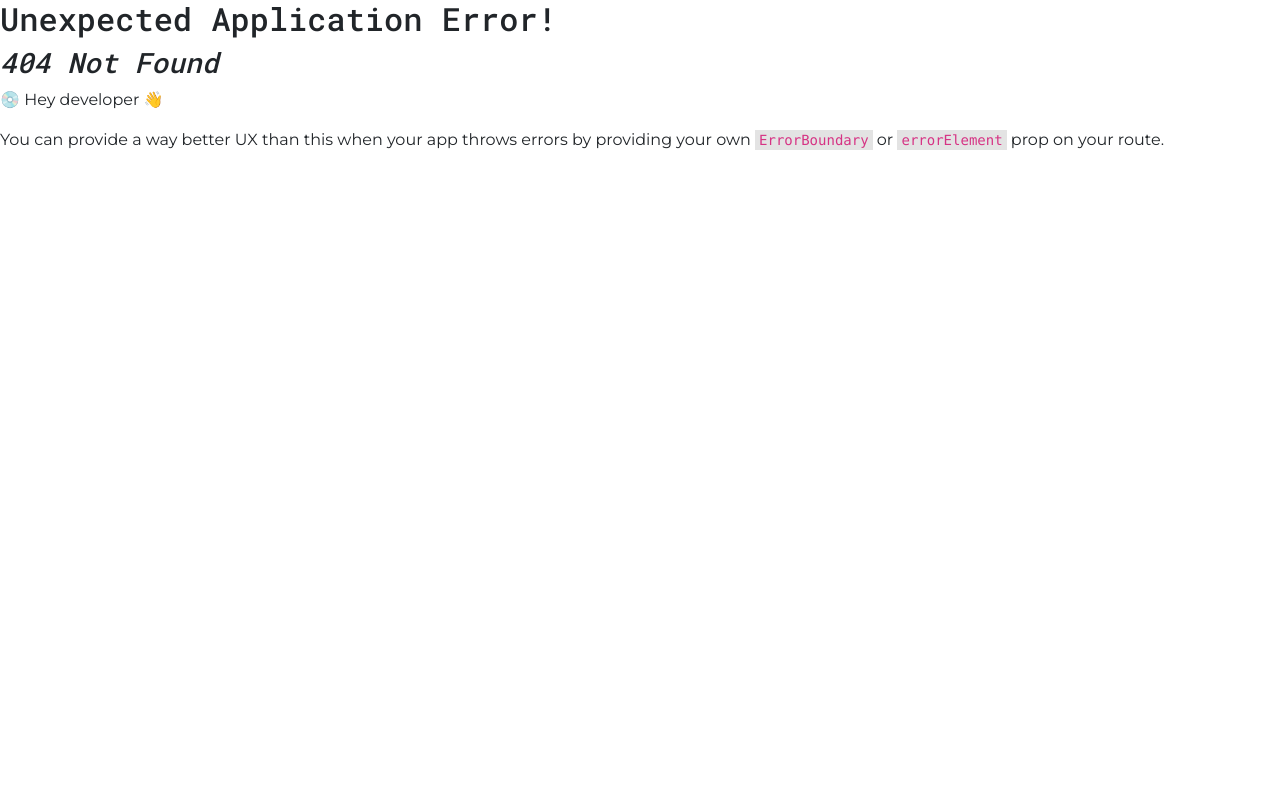
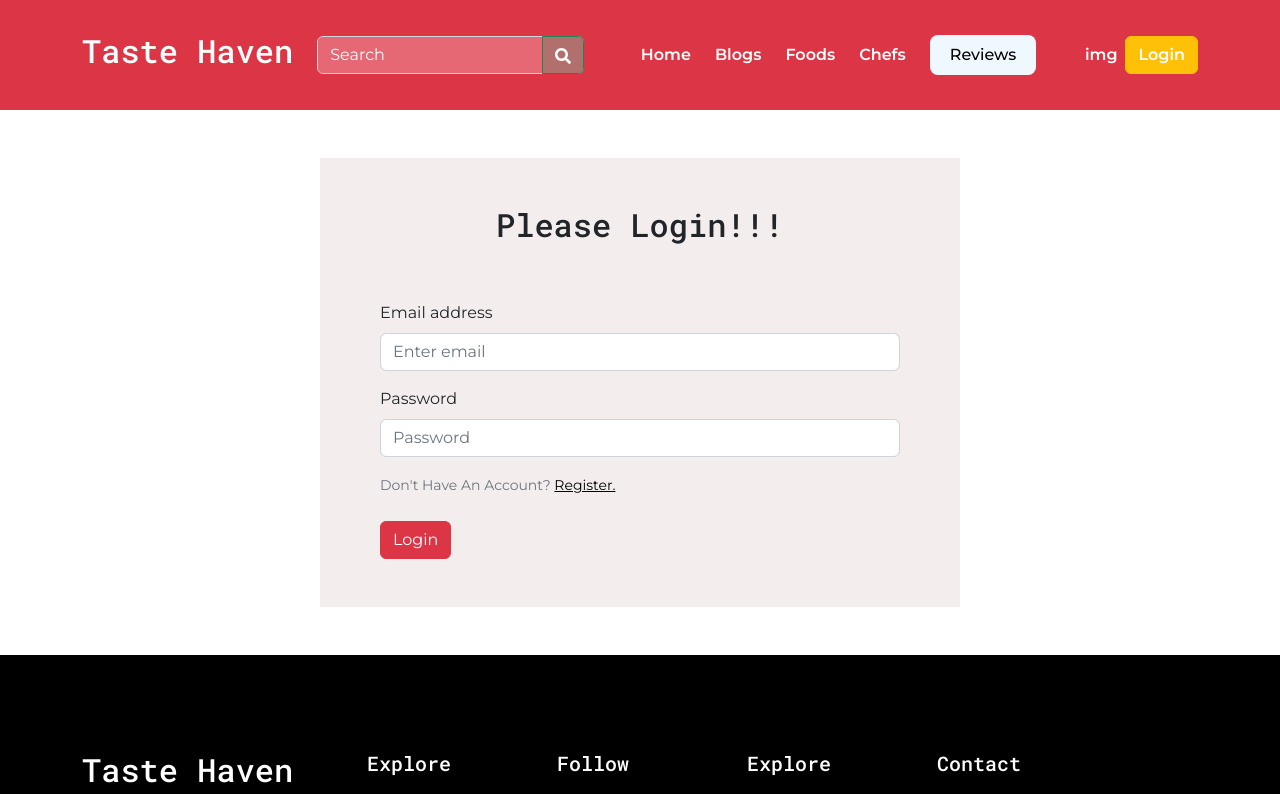
Before and after one commit to NazmulHasan18/Taste-haven-client, a React (Vite) app: page /login in a window 1280 px wide. Before the commit this address had no page. Shown: the top 794 px of the page. Built offline with nearby package versions, Linux system fonts and the light colour scheme.

Commit message:
error login and register page created

```diff
--- a/package.json
+++ b/package.json
@@ -19,6 +19,7 @@
     "react-icons": "^4.8.0",
     "react-rating-stars-component": "^2.2.0",
     "react-router-dom": "^6.11.0",
+    "react-toastify": "^9.1.2",
     "sort-by": "^1.2.0",
     "swiper": "^9.2.4"
   },
--- a/src/index.css
+++ b/src/index.css
@@ -21,6 +21,25 @@ h6 {
 .nav-link {
    color: white;
 }
-.nav-link:hover {
-   border-bottom: 1px solid white;
+.activeA {
+   background-color: aliceblue;
+   text-decoration: none;
+   padding: 8px 20px;
+   font-weight: 500;
+   color: black;
+   border-radius: 8px;
 }
+.inactiveA {
+   text-decoration: none;
+   color: white;
+   font-weight: 600;
+}
+.activeA:hover {
+   color: black;
+   opacity: 0.95;
+}
+
+.inactiveA:hover {
+   color: white;
+   opacity: 0.75;
+}
--- a/src/layout/Main.jsx
+++ b/src/layout/Main.jsx
@@ -10,7 +10,6 @@ const Main = () => {
    return (
       <div>
          <NavigationBar></NavigationBar>
-
          <main>
             <Outlet></Outlet>
          </main>
--- /dev/null
+++ b/src/pages/ErrorPage/ErrorPage.jsx
@@ -0,0 +1,32 @@
+// eslint-disable-next-line no-unused-vars
+import React from "react";
+import { Button, Col, Container, Row } from "react-bootstrap";
+import { Link, useRouteError } from "react-router-dom";
+
+const ErrorPage = () => {
+   const error = useRouteError();
+   console.error(error);
+
+   return (
+      <Container className="my-auto bg-danger text-white rounded-3">
+         <Row
+            style={{ marginTop: "100px" }}
+            className="border border-5 border-warning rounded-3 py-5 px-4 align-items-center"
+         >
+            <Col sm={6}>
+               <h1 style={{ fontSize: "128px" }}>404</h1>
+               <h2 style={{ fontSize: "90px" }}>{error.statusText || error.message}</h2>
+               <p className="fs-1 fw-semibold">Something Went Wrong!</p>
+               <Link>
+                  <Button variant="primary">Back To Page</Button>
+               </Link>
+            </Col>
+            <Col sm={6}>
+               <img src="Error.png" alt="" className="img-fluid rounded-3 border border-5 border-warning" />
+            </Col>
+         </Row>
+      </Container>
+   );
+};
+
+export default ErrorPage;
--- /dev/null
+++ b/src/pages/Login/Login.jsx
@@ -0,0 +1,37 @@
+/* eslint-disable react/no-unescaped-entities */
+// eslint-disable-next-line no-unused-vars
+import React from "react";
+import { Button, Container, Form } from "react-bootstrap";
+import { Link } from "react-router-dom";
+
+const Login = () => {
+   return (
+      <Container className="my-5 w-50 mx-auto" style={{ backgroundColor: "#f3eded" }}>
+         <h2 className="text-center py-5">Please Login!!!</h2>
+         <Form className=" px-5 pb-5 ">
+            <Form.Group className="mb-3" controlId="formBasicEmail">
+               <Form.Label>Email address</Form.Label>
+               <Form.Control type="email" placeholder="Enter email" />
+            </Form.Group>
+
+            <Form.Group className="mb-3" controlId="formBasicPassword">
+               <Form.Label>Password</Form.Label>
+               <Form.Control type="password" placeholder="Password" />
+            </Form.Group>
+            <Form.Group>
+               <Form.Text>
+                  Don't Have An Account?{" "}
+                  <Link className="text-black" to="/register">
+                     Register.
+                  </Link>
+               </Form.Text>
+            </Form.Group>
+            <Button variant="danger" type="submit" className="mt-4">
+               Login
+            </Button>
+         </Form>
+      </Container>
+   );
+};
+
+export default Login;
--- /dev/null
+++ b/src/pages/Register/Register.jsx
@@ -0,0 +1,49 @@
+/* eslint-disable react/no-unescaped-entities */
+// eslint-disable-next-line no-unused-vars
+import React from "react";
+import { Button, Container, Form } from "react-bootstrap";
+import { Link } from "react-router-dom";
+
+const Register = () => {
+   return (
+      <Container className="my-5 w-50 mx-auto" style={{ backgroundColor: "#f3eded" }}>
+         <h2 className="text-center py-5">Please Register!!!</h2>
+         <Form className="px-5 pb-5">
+            <Form.Group className="mb-3" controlId="formBasicEmail">
+               <Form.Label>First Name</Form.Label>
+               <Form.Control type="text" placeholder="First Name" />
+            </Form.Group>
+            <Form.Group className="mb-3" controlId="formBasicEmail">
+               <Form.Label>Last Name</Form.Label>
+               <Form.Control type="text" placeholder="Last Name" />
+            </Form.Group>
+            <Form.Group className="mb-3" controlId="formBasicEmail">
+               <Form.Label>Photo URL</Form.Label>
+               <Form.Control type="text" placeholder="Photo URL" />
+            </Form.Group>
+            <Form.Group className="mb-3" controlId="formBasicEmail">
+               <Form.Label>Email address</Form.Label>
+               <Form.Control type="email" placeholder="Enter email" />
+            </Form.Group>
+
+            <Form.Group className="mb-3" controlId="formBasicPassword">
+               <Form.Label>Password</Form.Label>
+               <Form.Control type="password" placeholder="Password" />
+            </Form.Group>
+            <Form.Group>
+               <Form.Text>
+                  Already Have An Account?{" "}
+                  <Link className="text-black" to="/login">
+                     Login.
+                  </Link>
+               </Form.Text>
+            </Form.Group>
+            <Button variant="danger" type="submit" className="mt-4">
+               Login
+            </Button>
+         </Form>
+      </Container>
+   );
+};
+
+export default Register;
--- a/src/pages/chefDetails/Recipes/Recipe/Recipe.jsx
+++ b/src/pages/chefDetails/Recipes/Recipe/Recipe.jsx
@@ -1,7 +1,78 @@
-import React from "react";
+/* eslint-disable react/prop-types */
+// eslint-disable-next-line no-unused-vars
+import React, { useState } from "react";
+import { Button, Card, Col, Row } from "react-bootstrap";
+import { FaHeart } from "react-icons/fa";
+import ReactStars from "react-rating-stars-component";
+import { toast, ToastContainer } from "react-toastify";
+import "react-toastify/dist/ReactToastify.css";
 
-const Recipe = () => {
-   return <div>card</div>;
+const Recipe = ({ foodItem }) => {
+   const [click, setClick] = useState(false);
+   console.log(foodItem);
+   const { name, description, requiredItems, cookingMethod, image, rating } = foodItem;
+   return (
+      <Col>
+         <Card>
+            <Card.Img variant="top" src={image} />
+            <Card.Body>
+               <Card.Title>
+                  <p className="fw-semibold fs-4">{name}</p>
+               </Card.Title>
+               <Card.Text>{description}</Card.Text>
+               <Row md={2}>
+                  <Col md={9} className="mb-1 d-flex align-items-center gap-3">
+                     <p className="mb-0">Rating: </p>
+                     <ReactStars
+                        count={5}
+                        value={rating}
+                        size={24}
+                        activeColor="red"
+                        isHalf={true}
+                        color="blue"
+                        edit={false}
+                     />
+                     <p className="mb-0">{rating}</p>
+                  </Col>
+                  <Col md={3}>
+                     {click ? (
+                        <Button className="rounded-circle" variant="warning" disabled>
+                           <FaHeart className="text-danger"></FaHeart>
+                        </Button>
+                     ) : (
+                        <Button
+                           className="rounded-circle"
+                           variant={click ? "warning" : "outline-warning"}
+                           onClick={() => {
+                              setClick(true);
+                              toast.success("The recipe is your favorite !");
+                           }}
+                        >
+                           <FaHeart className="text-danger"></FaHeart>
+                        </Button>
+                     )}
+                     <ToastContainer></ToastContainer>
+                  </Col>
+               </Row>
+
+               <div>
+                  <p className="fw-semibold fs-6">ingredient:</p>
+                  <ul>
+                     {requiredItems.map((item, index) => (
+                        <li key={index}>{item}</li>
+                     ))}
+                  </ul>
+               </div>
+               <div>
+                  <p>
+                     <span className="fw-semibold fs-6">Cooking Method: </span>
+                     {cookingMethod}
+                  </p>
+               </div>
+            </Card.Body>
+         </Card>
+      </Col>
+   );
 };
 
 export default Recipe;
--- a/src/pages/chefDetails/Recipes/Recipes/Recipes.jsx
+++ b/src/pages/chefDetails/Recipes/Recipes/Recipes.jsx
@@ -1,7 +1,28 @@
+/* eslint-disable react/prop-types */
+// eslint-disable-next-line no-unused-vars
 import React from "react";
+import { Container, Row } from "react-bootstrap";
+import Recipe from "../Recipe/Recipe";
 
-const Recipes = () => {
-   return <div>here card coming</div>;
+const Recipes = ({ chef }) => {
+   const { foodItems } = chef;
+   return (
+      <Container className="my-5">
+         <div className="text-center pt-5">
+            <h1>Mouth-Watering Recipes from The Chef</h1>
+            <p>
+               Indulge in a culinary journey with <br /> our chefs handcrafted recipes, showcasing a <br />{" "}
+               harmonious blend of flavors and artful presentation. Elevate your <br /> cooking game and savor
+               the exquisite taste of our expertly crafted dishes.
+            </p>
+         </div>
+         <Row xs={1} md={3} className="g-4">
+            {foodItems.map((foodItem) => (
+               <Recipe key={foodItem.id} foodItem={foodItem}></Recipe>
+            ))}
+         </Row>
+      </Container>
+   );
 };
 
 export default Recipes;
--- a/src/routes/route/Route.jsx
+++ b/src/routes/route/Route.jsx
@@ -2,11 +2,15 @@ import { createBrowserRouter } from "react-router-dom";
 import Main from "../../layout/Main";
 import Home from "../../pages/home/Home/Home";
 import ChefDetails from "../../pages/chefDetails/ChefDetails/ChefDetails";
+import Login from "../../pages/Login/Login";
+import ErrorPage from "../../pages/ErrorPage/ErrorPage";
+import Register from "../../pages/Register/Register";
 
 const router = createBrowserRouter([
    {
       path: "/",
       element: <Main></Main>,
+      errorElement: <ErrorPage></ErrorPage>,
       children: [
          {
             path: "/",
@@ -19,6 +23,14 @@ const router = createBrowserRouter([
             loader: ({ params }) =>
                fetch(`https://taste-haven-server-nazmulhasan18.vercel.app/chefs/${params.id}`),
          },
+         {
+            path: "/login",
+            element: <Login></Login>,
+         },
+         {
+            path: "/register",
+            element: <Register></Register>,
+         },
       ],
    },
 ]);
--- a/src/shared/NavigationBar/NavigationBar.jsx
+++ b/src/shared/NavigationBar/NavigationBar.jsx
@@ -2,13 +2,14 @@
 import React from "react";
 import { Button, Container, Form, Nav, Navbar } from "react-bootstrap";
 import { FaSearch } from "react-icons/fa";
-import { Link } from "react-router-dom";
+import { Link, NavLink } from "react-router-dom";
 
 const NavigationBar = () => {
    return (
       <Navbar bg="danger" variant="dark" sticky="top" className="py-3">
-         <Container className="gap-4 mt-3 pb-3">
-            <Navbar.Brand href="#home">Taste Haven</Navbar.Brand>
+         <Container className="gap-4 mt-3 pb-3 align-items-center">
+            <h2 className="text-white fs-2">Taste Haven</h2>
+
             <Form className="d-flex position-relative flex-grow-1">
                <Form.Control
                   type="search"
@@ -23,18 +24,30 @@ const NavigationBar = () => {
                   <FaSearch></FaSearch>
                </Button>
             </Form>
-            <Nav className="flex-grow-1 justify-content-center gap-4">
-               <Nav.Link href="#home">Home</Nav.Link>
-               <Nav.Link href="#blogs">Blogs</Nav.Link>
-               <Nav.Link href="#foods">Foods</Nav.Link>
-               <Nav.Link href="#chefs">Chefs</Nav.Link>
-               <Nav.Link href="#reviews">Reviews</Nav.Link>
+            <Nav className="flex-grow-1 justify-content-center align-items-center gap-4">
+               <NavLink to="/" className={({ isActive }) => (isActive ? "activeA" : "inactiveA")}>
+                  Home
+               </NavLink>
+               <NavLink to="/blogs" className={({ isActive }) => (isActive ? "activeA" : "inactiveA")}>
+                  Blogs
+               </NavLink>
+               <NavLink to="/foods" className={({ isActive }) => (isActive ? "activeA" : "inactiveA")}>
+                  Foods
+               </NavLink>
+               <NavLink to="/chefs" className={({ isActive }) => (isActive ? "activeA" : "inactiveA")}>
+                  Chefs
+               </NavLink>
+               <NavLink to="#reviews" className={({ isActive }) => (isActive ? "activeA" : "inactiveA")}>
+                  Reviews
+               </NavLink>
             </Nav>
             <Nav className="align-items-center">
-               <Nav.Link href="#home">img</Nav.Link>
-               <Link className="ms-2" href="#blogs">
-                  <Button variant="warning" className="text-white">
-                     Danger
+               <NavLink to="/profile" className={({ isActive }) => (isActive ? "activeA" : "inactiveA")}>
+                  img
+               </NavLink>
+               <Link className="ms-2" to="/login">
+                  <Button variant="warning" className="text-white fw-semibold">
+                     Login
                   </Button>
                </Link>
             </Nav>
```
Also changed, not shown: public/Error.png (added), 1 other file (tests, documents, lock files or other folders).
